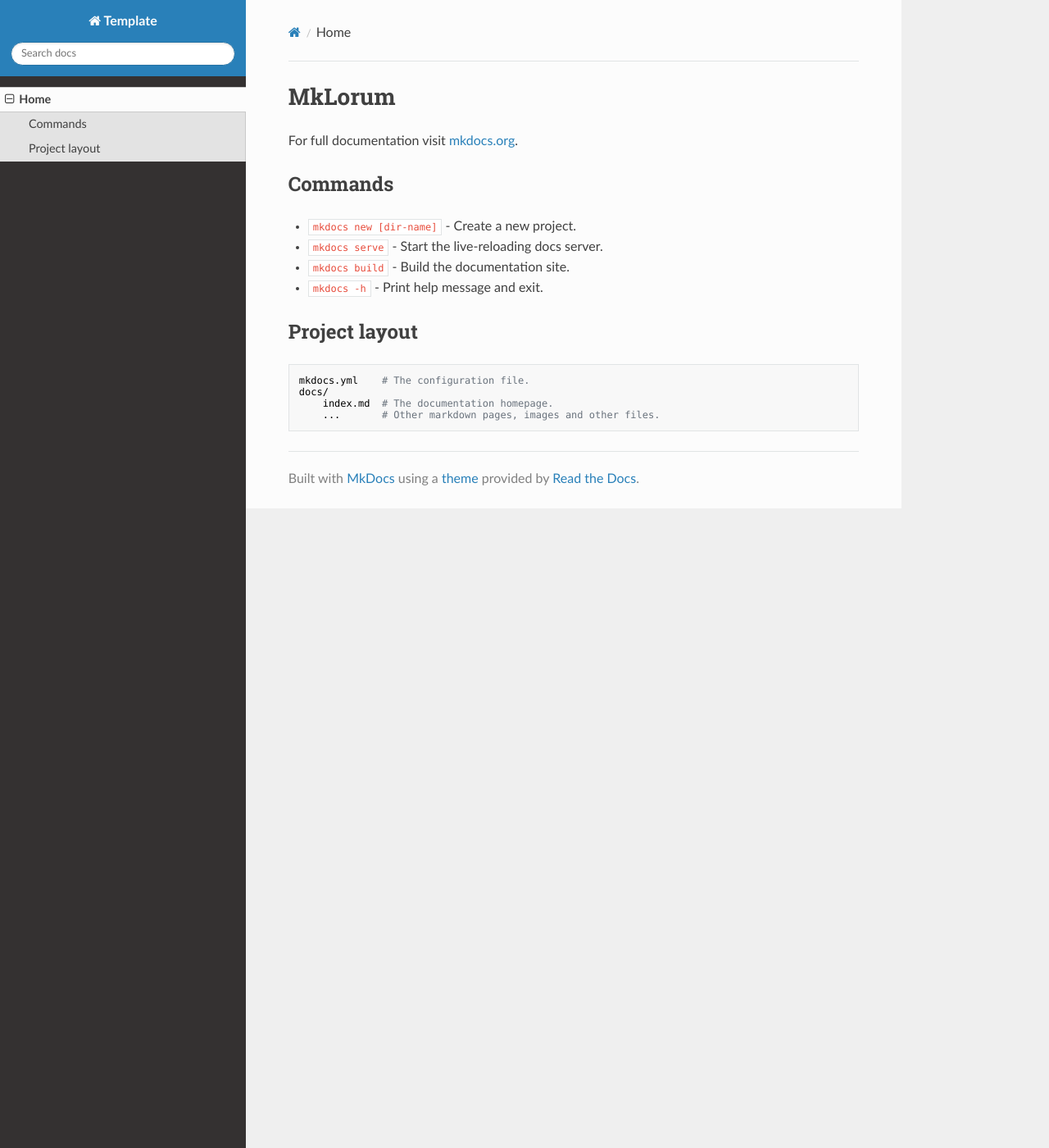
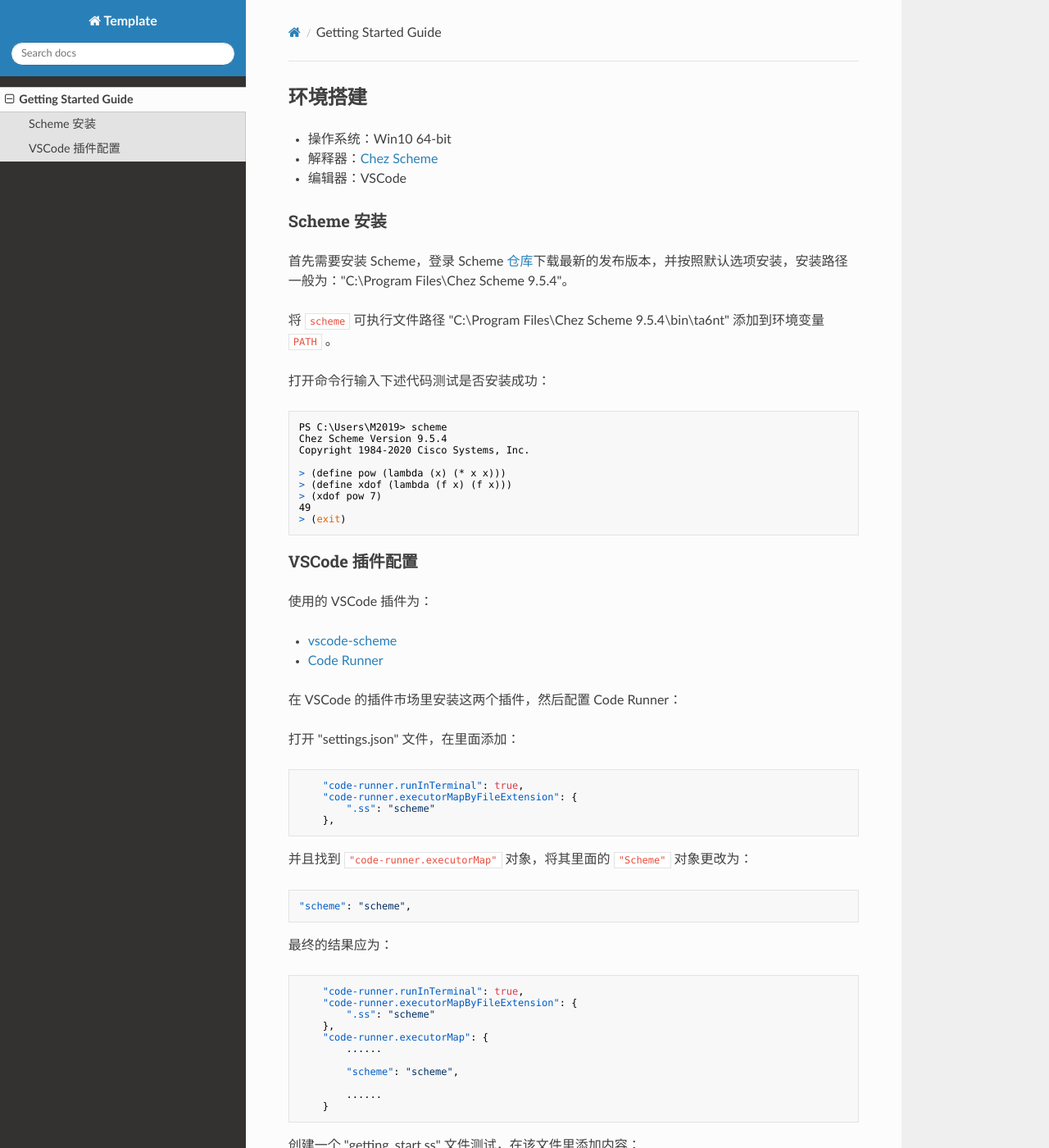
Before and after one commit to Jackistang/SICP-learn, an MkDocs documentation site: the page built from docs/index.md, in a window 1280 px wide and 1400 px high. Shown: the whole window at 82% size. Built offline with MkDocs 1.6.1, drawn with Linux system fonts in a browser that asks for light colours; nearby versions of some CDN libraries; some of the changed text lies outside the part shown.

Commit message:
docs: Add getting started guide.

````diff
--- a/docs/index.md
+++ b/docs/index.md
@@ -1,17 +1,83 @@
-# MkLorum
+## 环境搭建
 
-For full documentation visit [mkdocs.org](https://www.mkdocs.org).
+- 操作系统：Win10 64-bit
+- 解释器：[Chez Scheme](https://cisco.github.io/ChezScheme/)
+- 编辑器：VSCode
 
-## Commands
+### Scheme 安装
 
-* `mkdocs new [dir-name]` - Create a new project.
-* `mkdocs serve` - Start the live-reloading docs server.
-* `mkdocs build` - Build the documentation site.
-* `mkdocs -h` - Print help message and exit.
+首先需要安装 Scheme，登录 Scheme [仓库](https://github.com/cisco/ChezScheme/releases/tag/v9.5.4)下载最新的发布版本，并按照默认选项安装，安装路径一般为："C:\Program Files\Chez Scheme 9.5.4"。
 
-## Project layout
+将 `scheme` 可执行文件路径 "C:\Program Files\Chez Scheme 9.5.4\bin\ta6nt" 添加到环境变量 `PATH` 。
 
-    mkdocs.yml    # The configuration file.
-    docs/
-        index.md  # The documentation homepage.
-        ...       # Other markdown pages, images and other files.
+打开命令行输入下述代码测试是否安装成功：
+
+```shell
+PS C:\Users\M2019> scheme
+Chez Scheme Version 9.5.4
+Copyright 1984-2020 Cisco Systems, Inc.
+
+> (define pow (lambda (x) (* x x)))
+> (define xdof (lambda (f x) (f x)))
+> (xdof pow 7)
+49
+> (exit)
+```
+
+### VSCode 插件配置
+
+使用的 VSCode 插件为：
+
+- [vscode-scheme](https://github.com/sjhuangx/vscode-scheme)
+- [Code Runner](https://github.com/formulahendry/vscode-code-runner)
+
+在 VSCode 的插件市场里安装这两个插件，然后配置 Code Runner：
+
+打开 "settings.json" 文件，在里面添加：
+
+```json
+    "code-runner.runInTerminal": true,
+    "code-runner.executorMapByFileExtension": {
+        ".ss": "scheme"
+    },
+```
+
+并且找到 `"code-runner.executorMap"` 对象，将其里面的 `"Scheme"` 对象更改为：
+
+```json
+"scheme": "scheme",
+```
+
+最终的结果应为：
+
+```json
+    "code-runner.runInTerminal": true,
+    "code-runner.executorMapByFileExtension": {
+        ".ss": "scheme"
+    },
+    "code-runner.executorMap": {
+        ......
+
+        "scheme": "scheme",
+
+        ......
+    }
+```
+
+创建一个 "getting_start.ss" 文件测试，在该文件里添加内容：
+
+```lisp
+(define pow (lambda (x) (* x x)))
+(display (pow 49))
+(exit)
+```
+
+通过快捷键 `Ctrl + Alt + N` 运行 Code Runner，看到下列信息表明搭建成功：
+
+```shell
+PS E:\Github\SICP> scheme "e:\Github\SICP\docs\getting_start.ss"
+Chez Scheme Version 9.5.4
+Copyright 1984-2020 Cisco Systems, Inc.
+
+240
+```
--- a/mkdocs.yml
+++ b/mkdocs.yml
@@ -6,7 +6,7 @@ site_name: Template
 theme: readthedocs
 
 nav:
-  - Home: index.md
+  - "Getting Started Guide": index.md
 
 markdown_extensions:
   - toc:
````
Also changed, not shown: 1 other file.
